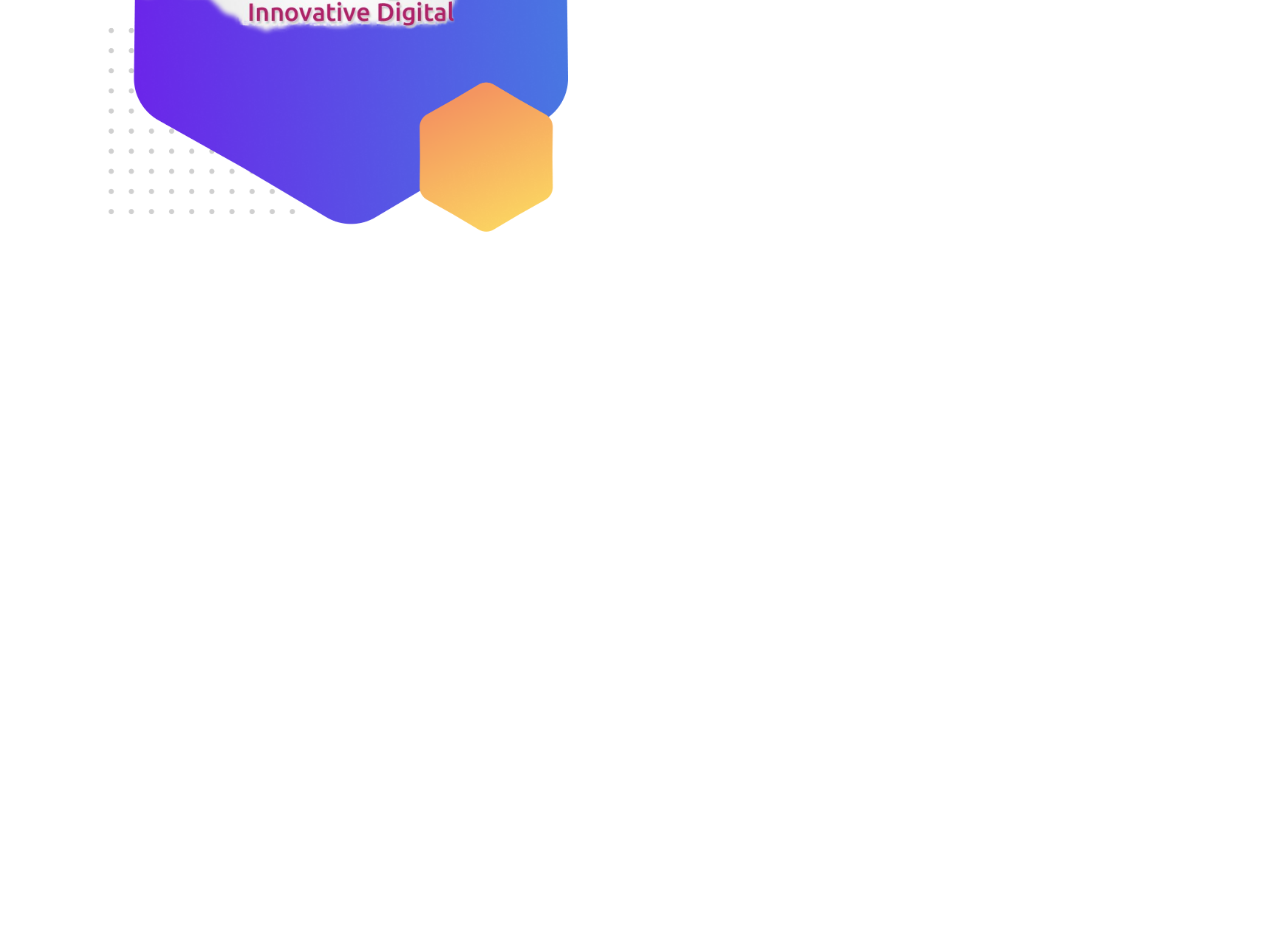
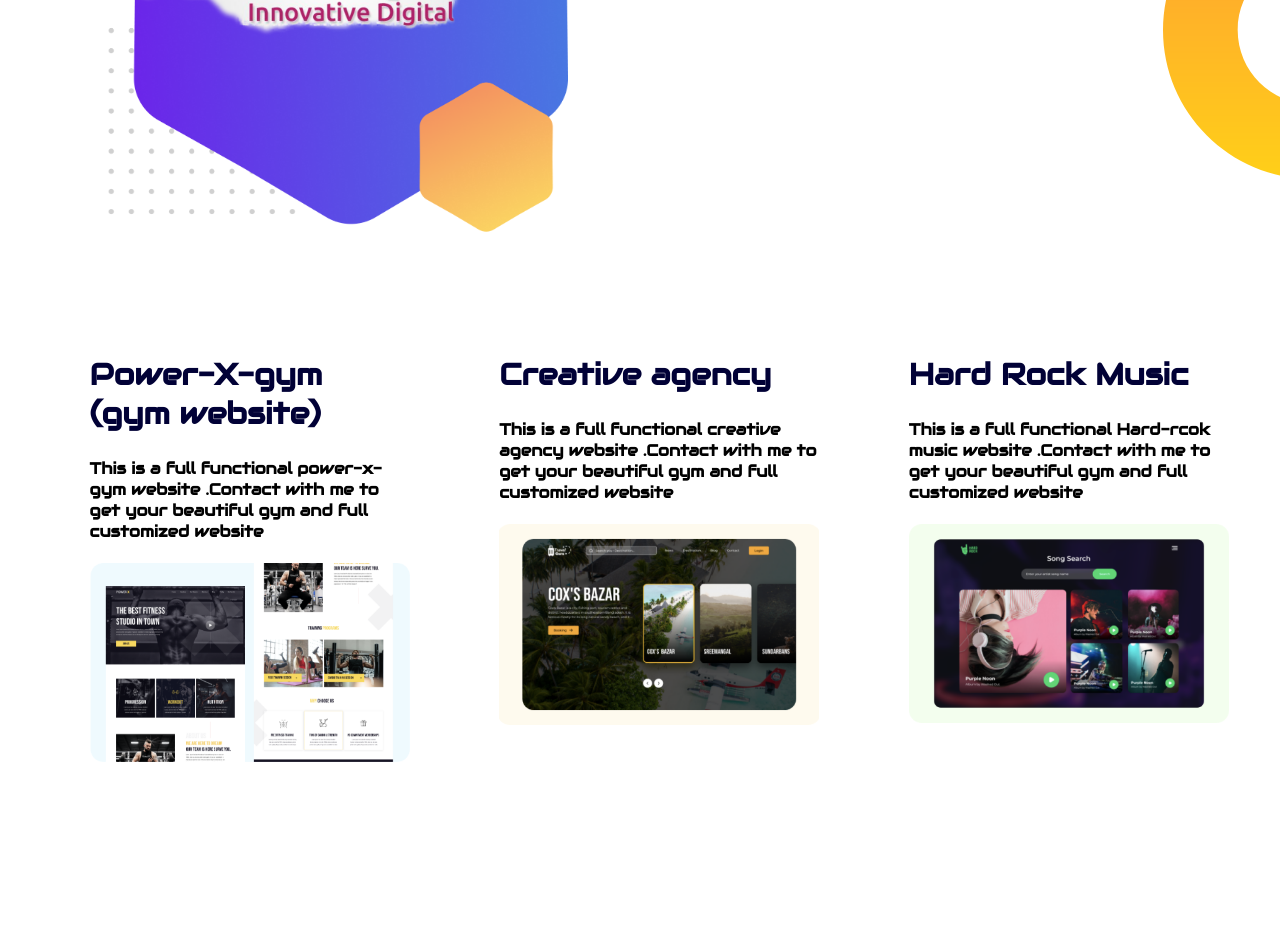
Before and after one commit to metaxplore/portfolio-website, a plain HTML site: page index.html in a window 1280 px wide. Shown: the part 870-1800 px from the top of the page. Before the commit the page ends 1200 px from the top, so only its background shows below. Drawn offline with Linux system fonts and the light colour scheme.

Commit message:
third secion

```diff
--- a/index.html
+++ b/index.html
@@ -45,5 +45,28 @@
 
     </section>
 
+
+    <section class ="latest">
+        <div class="half-wid2">
+            <h2>Power-X-gym (gym website)  </h2>
+            <h4>This is a full functional power-x-gym website .Contact with me to get your beautiful gym and full customized website  </h4>
+            <img src="design source/images/image 4.png" alt="">
+
+
+        </div>
+        <div class="half-wid2 ">
+            <h2>Creative agency </h2>
+            <h4>This is a full functional creative agency  website .Contact with me to get your beautiful gym and full customized website </h4>
+            <img src="design source/images/image 5.png" alt="">
+        </div>
+        <div class="half-wid2">
+            <h2>Hard Rock Music </h2>
+            <h4>This is a full functional Hard-rcok music website .Contact with me to get your beautiful gym and full customized website</h4>
+            <img src="design source/images/image 8.png" alt="">
+
+        </div>
+
+    </section>
+
 </body>
 </html>
--- a/style.css
+++ b/style.css
@@ -60,3 +60,20 @@ p {
     color-adjust: red ,blue ;
     color: rgb(49, 4, 52);
 }
+.ABOUT {
+    background-image:url(image/dream-bg.png);
+    background-repeat: no-repeat;
+    background-position: right;
+}
+.latest{
+    float: left;
+}
+.half-wid2{
+    width: 25%;
+    float: left;
+    margin-left: 5%;
+    padding-left: 2%;
+}
+.half-wid2 img{
+    width: 100%;
+}
```
Also changed, not shown: design source/images/do not use this pic.png (deleted), design source/images/do not use this pic2.png (deleted), image/dream-bg.png (added), 1 other file.
